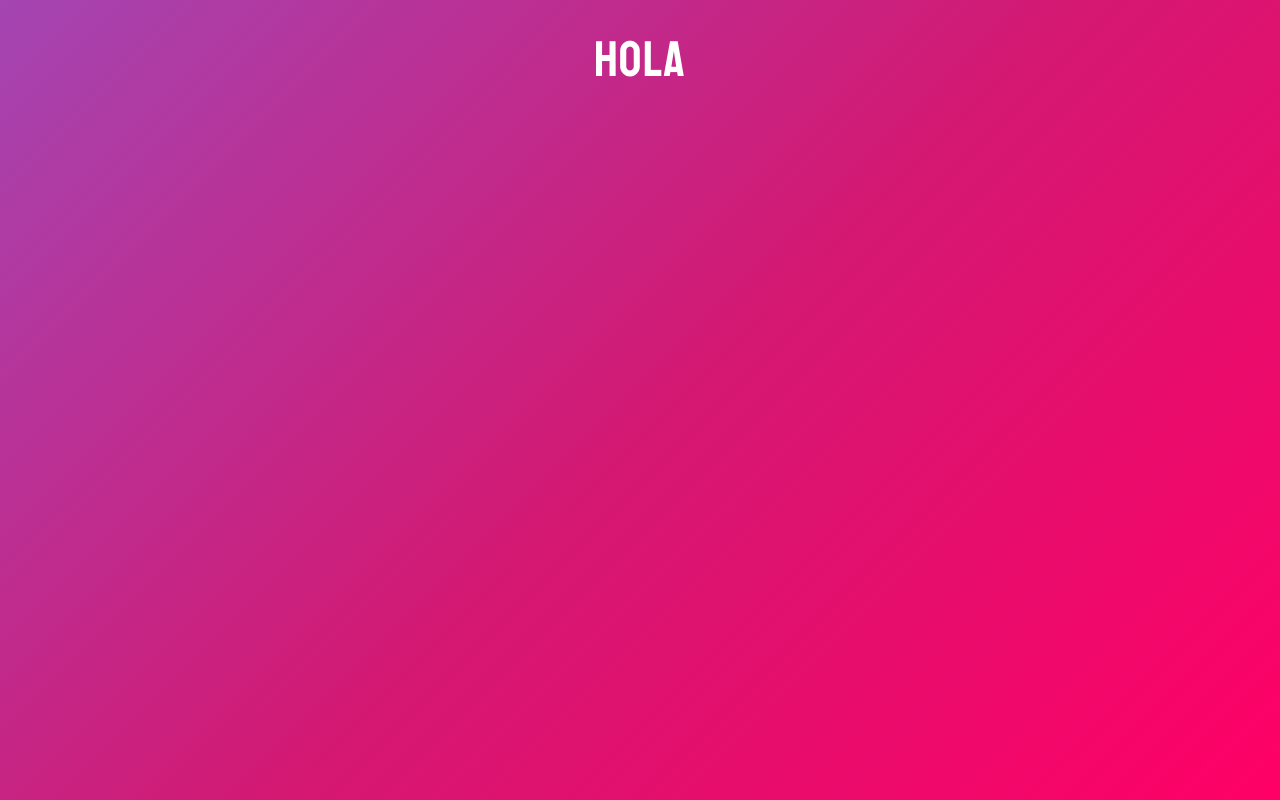
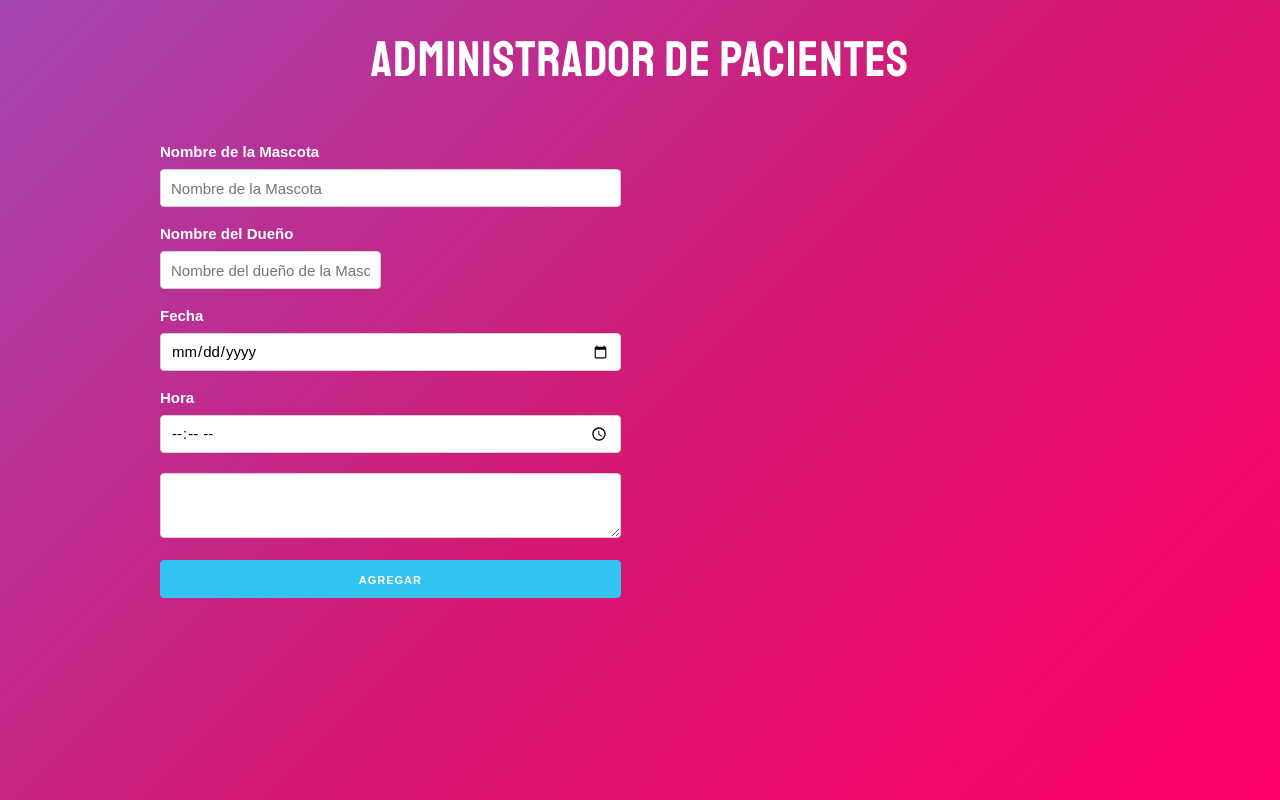
Before and after one commit to armandoltx/citas-react-hooks, a React (Create React App) app: page / in a window 1280 px wide. Built offline with nearby package versions, Linux system fonts and the light colour scheme.

Commit message:
creando el componente formulario

```diff
--- a/src/App.js
+++ b/src/App.js
@@ -1,4 +1,6 @@
-import React, { useState } from "react";
+import React, { useState, Fragment } from "react";
+
+import Formulario from './components/Formulario';
 
 function App() {
   // useState retorna 2 funciones el state y la funcion q actualiza el state
@@ -18,7 +20,15 @@ function App() {
   console.log(citas);
 
   return(
-    <h1>Hola</h1>
+    <Fragment>
+      <h1>Administrador de Pacientes</h1>
+      <div className="container">
+        <div className="one-half column">
+          <Formulario />
+        </div>
+        <div className="one-half column"></div>
+      </div>
+    </Fragment>
   )
 
 }
--- /dev/null
+++ b/src/components/Formulario.js
@@ -0,0 +1,52 @@
+import React, { useState, Fragment } from 'react';
+
+
+function Formulario () {
+
+  return (
+    <Fragment>
+      <form>
+        <label>Nombre de la Mascota</label>
+        <input
+          type="text"
+          name="mascota"
+          className="u-full-width"
+          placeholder="Nombre de la Mascota"
+        />
+
+        <label>Nombre del Dueño</label>
+        <input
+          type="text"
+          name="propietario"
+          className="u-fill-width"
+          placeholder="Nombre del dueño de la Mascota"
+        />
+
+        <label htmlFor="">Fecha</label>
+        <input
+          type="date"
+          name="fecha"
+          className="u-full-width"
+        />
+
+        <label htmlFor="">Hora</label>
+        <input
+          type="time"
+          name="hora"
+          className="u-full-width"
+        />
+        <label htmlFor=""></label>
+          <textarea
+            name="sitomas"
+            className="u-full-width"
+          ></textarea>
+
+        <button type="submit" className="button-primary u-full-width">Agregar</button>
+
+      </form>
+    </Fragment>
+  )
+
+}
+
+export default Formulario;
```
